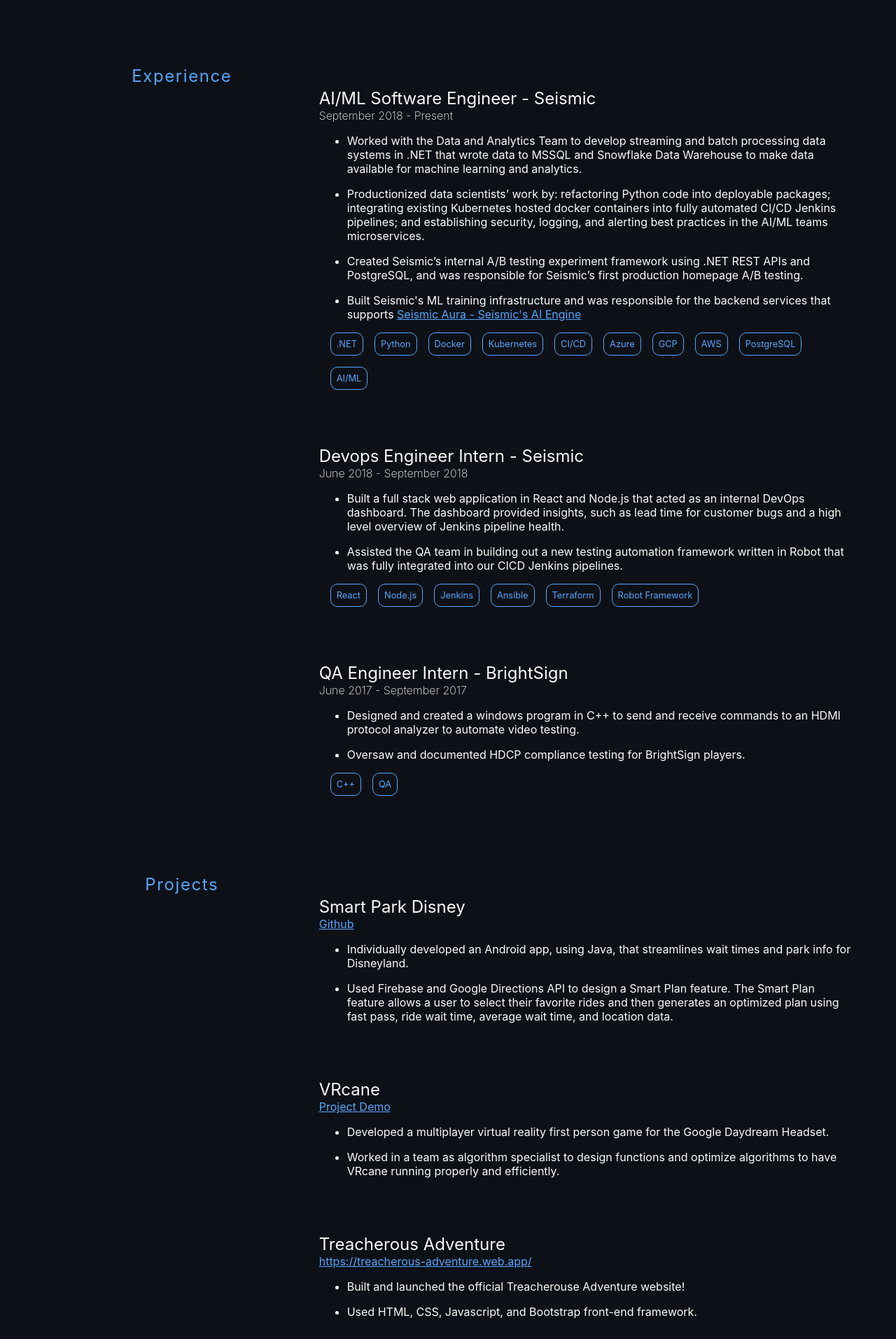
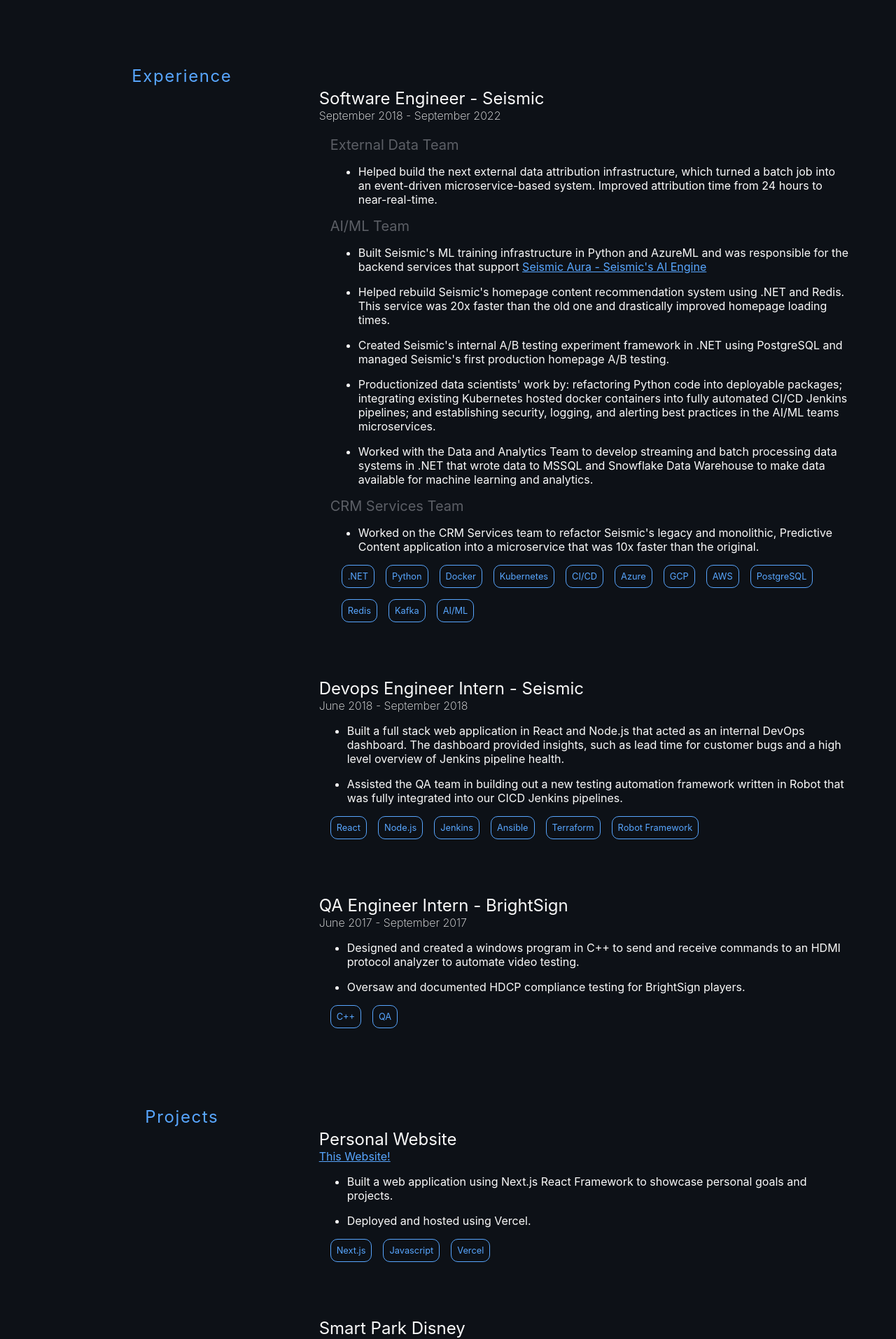
Before and after one commit to Crcamargo/website, a Next.js app: page / in a window 1280 px wide. Shown: the part 961-2874 px from the top of the page at 70% size. Built offline with nearby package versions, Linux system fonts and the light colour scheme.

Commit message:
Add team-based details (#2)

```diff
--- a/components/Resume.js
+++ b/components/Resume.js
@@ -16,8 +16,9 @@
     </ResumeSection>
     <ResumeSection name="Experience">
       <ResumeSectionContent
-        title="AI/ML Software Engineer - Seismic"
-        date="September 2018 - Present"
+        title="Software Engineer - Seismic"
+        date="September 2018 - September 2022"
+        includeLeftIndent={true}
         skills={[
           ".NET",
           "Python",
@@ -28,34 +29,59 @@
           "GCP",
           "AWS",
           "PostgreSQL",
+          "Redis",
+          "Kafka",
           "AI/ML",
         ]}
       >
+        <br />
+        <div className={styles.teamTitle}>External Data Team</div>
         <ul>
+          <li>
+            Helped build the next external data attribution infrastructure,
+            which turned a batch job into an event-driven microservice-based
+            system. Improved attribution time from 24 hours to near-real-time.
+          </li>
+        </ul>
+        <div className={styles.teamTitle}>AI/ML Team</div>
+        <ul>
+          <li>
+            Built Seismic&apos;s ML training infrastructure in Python and
+            AzureML and was responsible for the backend services that support{" "}
+            <Anchor href="https://seismic.com/company/blog/summer-2021-release-ai-guided-sales/">
+              Seismic Aura - Seismic&apos;s AI Engine
+            </Anchor>
+          </li>
+          <li>
+            Helped rebuild Seismic&apos;s homepage content recommendation system
+            using .NET and Redis. This service was 20x faster than the old one
+            and drastically improved homepage loading times.
+          </li>
+          <li>
+            Created Seismic&apos;s internal A/B testing experiment framework in
+            .NET using PostgreSQL and managed Seismic&apos;s first production
+            homepage A/B testing.
+          </li>
+          <li>
+            Productionized data scientists&apos; work by: refactoring Python
+            code into deployable packages; integrating existing Kubernetes
+            hosted docker containers into fully automated CI/CD Jenkins
+            pipelines; and establishing security, logging, and alerting best
+            practices in the AI/ML teams microservices.
+          </li>
           <li>
             Worked with the Data and Analytics Team to develop streaming and
             batch processing data systems in .NET that wrote data to MSSQL and
             Snowflake Data Warehouse to make data available for machine learning
             and analytics.
           </li>
+        </ul>
+        <div className={styles.teamTitle}>CRM Services Team</div>
+        <ul>
           <li>
-            Productionized data scientists’ work by: refactoring Python code
-            into deployable packages; integrating existing Kubernetes hosted
-            docker containers into fully automated CI/CD Jenkins pipelines; and
-            establishing security, logging, and alerting best practices in the
-            AI/ML teams microservices.
-          </li>
-          <li>
-            Created Seismic’s internal A/B testing experiment framework using
-            .NET REST APIs and PostgreSQL, and was responsible for Seismic’s
-            first production homepage A/B testing.
-          </li>
-          <li>
-            Built Seismic&apos;s ML training infrastructure and was responsible
-            for the backend services that supports{" "}
-            <Anchor href="https://seismic.com/company/blog/summer-2021-release-ai-guided-sales/">
-              Seismic Aura - Seismic&apos;s AI Engine
-            </Anchor>
+            Worked on the CRM Services team to refactor Seismic&apos;s legacy
+            and monolithic, Predictive Content application into a microservice
+            that was 10x faster than the original.
           </li>
         </ul>
       </ResumeSectionContent>
@@ -103,7 +129,25 @@
       </ResumeSectionContent>
     </ResumeSection>
     <ResumeSection name="Projects">
-      <ResumeSectionContent title={"Smart Park Disney"}>
+      <ResumeSectionContent
+        title={"Personal Website"}
+        skills={["Next.js", "Javascript", "Vercel"]}
+      >
+        <div>
+          <Anchor href="https://cristiancamargo.me/">This Website!</Anchor>
+          <ul>
+            <li>
+              Built a web application using Next.js React Framework to showcase
+              personal goals and projects.
+            </li>
+            <li>Deployed and hosted using Vercel.</li>
+          </ul>
+        </div>
+      </ResumeSectionContent>
+      <ResumeSectionContent
+        title={"Smart Park Disney"}
+        skills={["Java", "Android Studio", "Firebase", "Heroku"]}
+      >
         <div>
           <Anchor href="https://github.com/Crcamargo/SmartParkDisney/blob/master/app/src/main/java/com/themparksdetermined/smartparkdisney/View/SmartPlanFragment.java">
             Github
@@ -122,7 +166,7 @@
           </ul>
         </div>
       </ResumeSectionContent>
-      <ResumeSectionContent title={"VRcane"}>
+      <ResumeSectionContent title={"VRcane"} skills={["Unity", "C#"]}>
         <div>
           <Anchor href="https://youtu.be/1d2FRqKNIU0">Project Demo</Anchor>
           <ul>
@@ -138,21 +182,6 @@
           </ul>
         </div>
       </ResumeSectionContent>
-      <ResumeSectionContent title={"Treacherous Adventure"}>
-        <div>
-          <Anchor href="https://treacherous-adventure.web.app/">
-            https://treacherous-adventure.web.app/
-          </Anchor>
-          <ul>
-            <li>
-              Built and launched the official Treacherouse Adventure website!
-            </li>
-            <li>
-              Used HTML, CSS, Javascript, and Bootstrap front-end framework.
-            </li>
-          </ul>
-        </div>
-      </ResumeSectionContent>
     </ResumeSection>
   </div>
 );
--- a/components/Resume.module.css
+++ b/components/Resume.module.css
@@ -8,6 +8,11 @@
   margin-bottom: 1rem;
 }
 
+.teamTitle {
+  font-size: 1.25rem;
+  color: #5C5F66;
+}
+
 @media (max-width: 700px) {
   .container {
     margin: 0 1rem 0 1rem;
--- a/components/ResumeSectionContent.js
+++ b/components/ResumeSectionContent.js
@@ -10,6 +10,7 @@
   children,
   skills,
   imgWidth,
+  includeLeftIndent,
 }) => (
   <div className={styles.content}>
     <div className={styles.header}>
@@ -34,7 +35,7 @@
         />
       ) : null}
     </div>
-    <div>
+    <div className={includeLeftIndent ? styles.details : null}>
       {children}
       {skills ? (
         <div className={styles.skills}>
--- a/components/ResumeSectionContent.module.css
+++ b/components/ResumeSectionContent.module.css
@@ -34,3 +34,7 @@
   margin-bottom: 1rem;
   font-size: 0.8rem;
 }
+
+.details {
+  padding-left: 1rem;
+}
```
